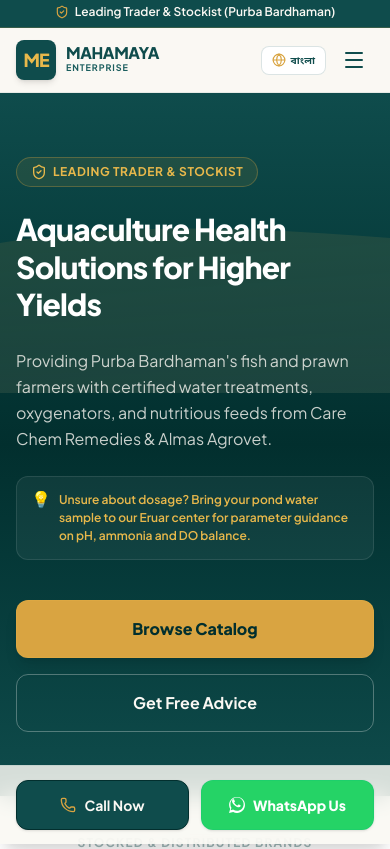
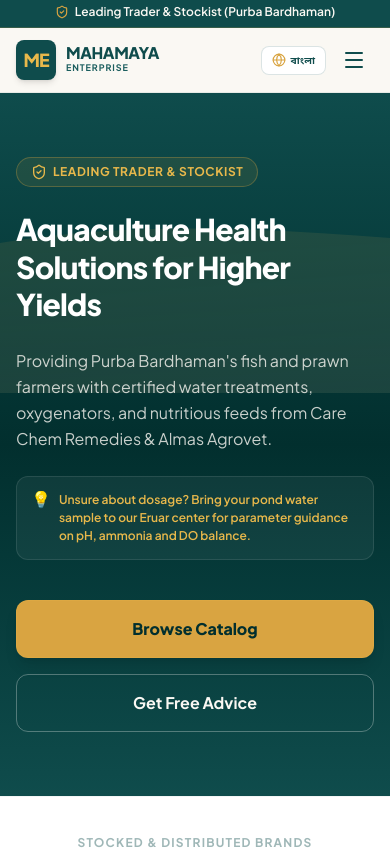
Before and after one commit to Surja2003/ME, a React (Vite) app: page / in a window 390 px wide. Shown: the top 849 px of the page. Built offline with nearby package versions, Linux system fonts and the light colour scheme.

Commit message:
Remove mobile sticky bottom bar from layout, keep actions in drawer menu only, and optimize footer padding

```diff
--- a/src/components/Layout.tsx
+++ b/src/components/Layout.tsx
@@ -307,7 +307,7 @@
       </main>
 
       {/* FOOTER */}
-      <footer className="bg-teal-900 text-cream/90 pt-16 pb-28 md:pb-16 border-t border-amber-500/10">
+      <footer className="bg-teal-900 text-cream/90 py-16 border-t border-amber-500/10">
         <div className="max-w-7xl mx-auto px-4 sm:px-6 lg:px-8 grid grid-cols-1 md:grid-cols-3 gap-10 md:gap-12">
 
           {/* Brand & Mission Statement */}
@@ -379,27 +379,6 @@
         </div>
       </footer>
 
-      {/* MOBILE STICKY BOTTOM BAR (Call + WhatsApp with official logo) */}
-      <div className="fixed bottom-0 left-0 right-0 z-30 md:hidden glass-sticky-bar py-3.5 px-4 shadow-xl border-t border-teal-900/10">
-        <div className="grid grid-cols-2 gap-3 max-w-md mx-auto">
-          <a
-            href={`tel:${rawPhone}`}
-            className="flex items-center justify-center gap-2 w-full bg-teal-900 hover:bg-teal-800 text-cream font-bold text-sm py-3.5 rounded-xl border border-teal-950 shadow-sm transition-transform active:scale-95 duration-200"
-          >
-            <Phone className="w-4 h-4 text-amber-500" />
-            <span>{t('nav.callBtn')}</span>
-          </a>
-          <a
-            href={whatsappUrl}
-            target="_blank"
-            rel="noopener noreferrer"
-            className="flex items-center justify-center gap-2 w-full bg-[#25D366] hover:bg-[#20ba5a] text-white font-extrabold text-sm py-3.5 rounded-xl border border-emerald-500/20 shadow-sm transition-transform active:scale-95 duration-200"
-          >
-            <WhatsAppIcon className="w-4 h-4" />
-            <span>{t('nav.whatsappBtn')}</span>
-          </a>
-        </div>
-      </div>
     </div>
   );
 };
```
